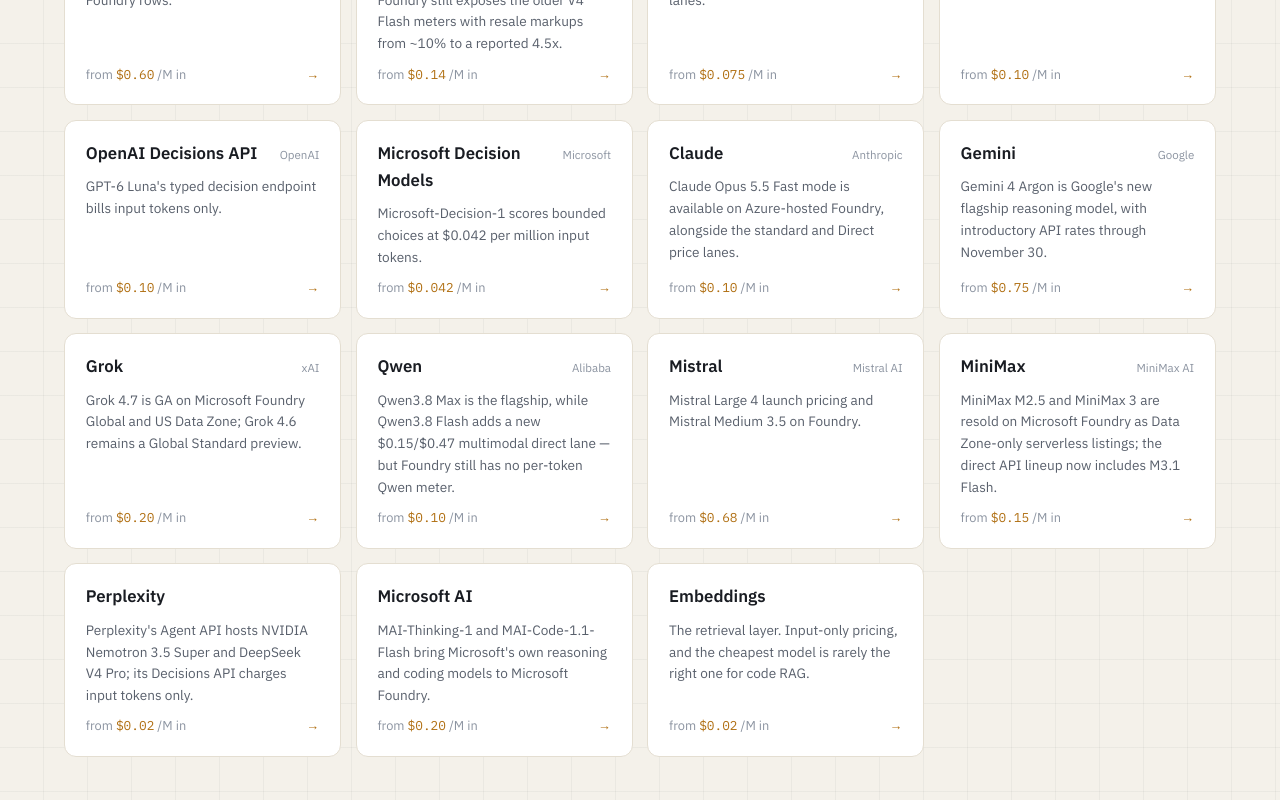
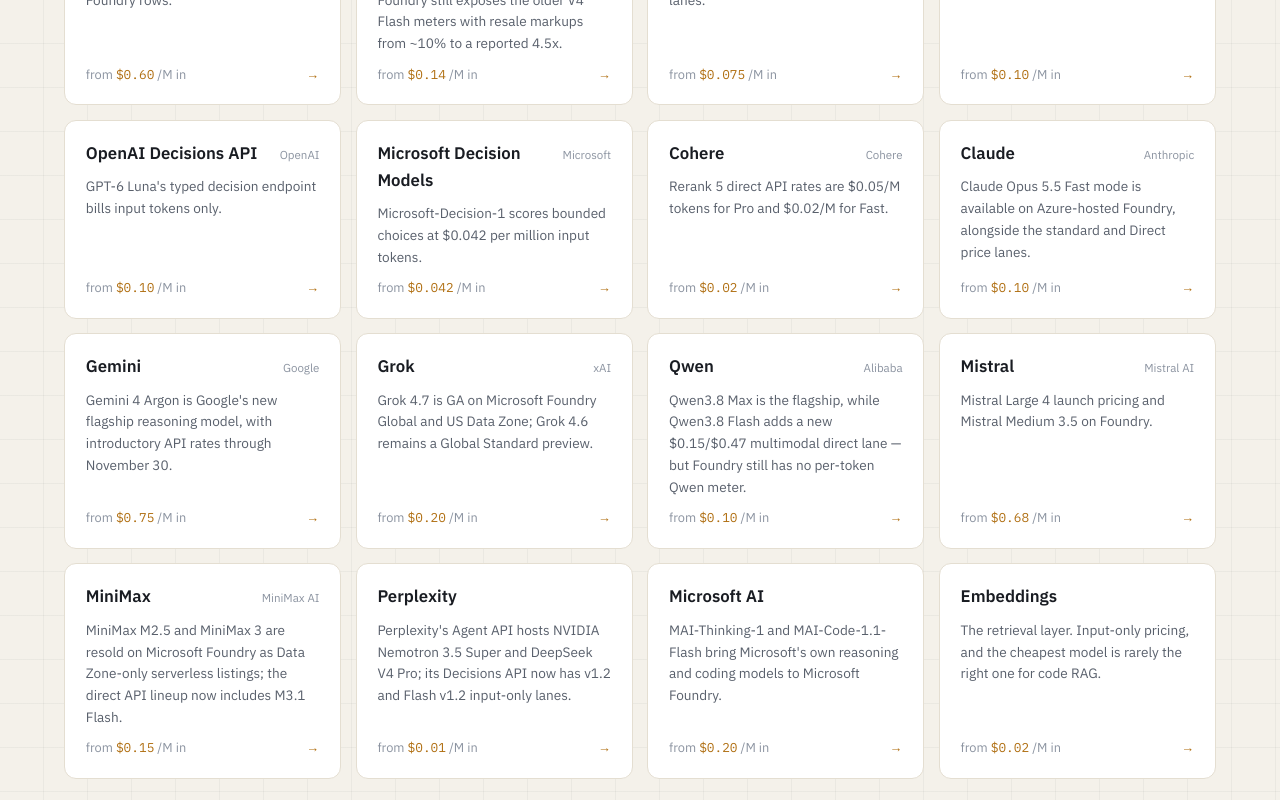
Before and after one commit to realgarit/llm-spend, a Next.js app: page / in a window 1280 px wide. Shown: the part 1100-1900 px from the top of the page. Built offline with nearby package versions, Linux system fonts and the light colour scheme.

Commit message:
Add Cohere and Perplexity decision lanes

```diff
--- /dev/null
+++ b/src/data/providers/cohere.ts
@@ -0,0 +1,44 @@
+import type { Provider } from "../types";
+
+export const cohere: Provider = {
+  slug: "cohere",
+  name: "Cohere",
+  org: "Cohere",
+  tagline: "Rerank 5 direct API rates are $0.05/M tokens for Pro and $0.02/M for Fast.",
+  intro: [
+    "Cohere released Rerank 5 Pro and Fast on October 21. Its current API pricing page lists $0.05 and $0.02 per 1M tokens, respectively; both models have a 32K context window.",
+    "These are input-only retrieval lanes, not generative chat models, so they stay out of generation comparisons. Cohere lists Rerank 5 as available in Microsoft Foundry, but Microsoft's current family pricing table and Azure Retail Prices feed expose only Rerank 4 search-unit rates. No Foundry Rerank 5 token rate is inferred.",
+  ],
+  entries: [
+    {
+      model: "Rerank 5 Pro",
+      host: "Cohere API",
+      tier: "Direct",
+      inputUsd: 0.05,
+      cachedUsd: null,
+      outputUsd: 0,
+      contextWindow: 32_768,
+      confidence: "official",
+      notes:
+        "Direct Rerank API rate; no separate cached-input or generated-output rate is published. Retrieval scoring only; excluded from generation comparisons. No Foundry token rate is listed.",
+      sourceNote:
+        "Cohere's Rerank 5 launch post, published 2026-10-21, and the live Advanced retrieval models tab of its API pricing page, captured 2026-10-22, publish $0.05 per 1M tokens for Pro. Cohere's model documentation gives a 32K context window. Cohere lists the model as available through Microsoft Foundry, but Microsoft's current Foundry family pricing table lists only Rerank v4 by 1K searches and the Azure Retail Prices query has only v4 search meters; no Foundry Rerank 5 token rate is inferred.",
+      effectiveDate: "2026-10-21",
+    },
+    {
+      model: "Rerank 5 Fast",
+      host: "Cohere API",
+      tier: "Direct",
+      inputUsd: 0.02,
+      cachedUsd: null,
+      outputUsd: 0,
+      contextWindow: 32_768,
+      confidence: "official",
+      notes:
+        "Direct Rerank API rate; no separate cached-input or generated-output rate is published. Retrieval scoring only; excluded from generation comparisons. No Foundry token rate is listed.",
+      sourceNote:
+        "Cohere's Rerank 5 launch post, published 2026-10-21, and the live Advanced retrieval models tab of its API pricing page, captured 2026-10-22, publish $0.02 per 1M tokens for Fast. The current pricing page says Fast has the same context window as Pro; Cohere's model documentation gives Pro a 32K context window. Cohere lists the model as available through Microsoft Foundry, but Microsoft's current Foundry family pricing table lists only Rerank v4 by 1K searches and the Azure Retail Prices query has only v4 search meters; no Foundry Rerank 5 token rate is inferred.",
+      effectiveDate: "2026-10-21",
+    },
+  ],
+};
--- a/src/data/providers/index.ts
+++ b/src/data/providers/index.ts
@@ -22,6 +22,7 @@
 import { openaiAzure } from "./openai-azure";
 import { openaiDecisions } from "./openai-decisions";
 import { microsoftDecisions } from "./microsoft-decisions";
+import { cohere } from "./cohere";
 import { claude } from "./claude";
 import { gemini } from "./gemini";
 import { xai } from "./xai";
@@ -39,6 +40,7 @@
   openaiAzure,
   openaiDecisions,
   microsoftDecisions,
+  cohere,
   claude,
   gemini,
   xai,
@@ -64,7 +66,8 @@
         p.slug !== "embeddings" &&
         p.slug !== "perplexity" &&
         p.slug !== "openai-decisions" &&
-        p.slug !== "microsoft-decisions",
+        p.slug !== "microsoft-decisions" &&
+        p.slug !== "cohere",
     )
     .flatMap((p) => p.entries.map((entry) => ({ provider: p, entry })));
 }
--- a/src/data/providers/perplexity.ts
+++ b/src/data/providers/perplexity.ts
@@ -3,10 +3,10 @@
 export const perplexity: Provider = {
   slug: "perplexity",
   name: "Perplexity",
-  tagline: "Perplexity's Agent API hosts NVIDIA Nemotron 3.5 Super and DeepSeek V4 Pro; its Decisions API charges input tokens only.",
+  tagline: "Perplexity's Agent API hosts NVIDIA Nemotron 3.5 Super and DeepSeek V4 Pro; its Decisions API now has v1.2 and Flash v1.2 input-only lanes.",
   intro: [
     "Perplexity's Agent API provides models from multiple developers through one API. Its published rates can differ from the model developer's own API prices. The NVIDIA Nemotron 3.5 Super route accepts text input and costs $0.20/$0.04/$0.50 per 1M input/cached-input/output tokens. Perplexity also publishes a single DeepSeek V4 Pro rate of $1.32/$0.044/$3.96 per 1M input/cached-input/output tokens, matching DeepSeek's direct peak rate.",
-    "Perplexity's separate Decisions API is designed for classification, routing, and rubric scoring. It returns typed answers with probabilities instead of generated text, so this lane is shown separately from generative workload comparisons. Its current model is `pplx-decider-v1.1-27b` at $0.02/M input; output is free, there is no per-request fee, and the older v1 model ID remains accepted at the current rate.",
+    "Perplexity's separate Decisions API is designed for classification, routing, and rubric scoring. It returns typed answers with probabilities instead of generated text, so these lanes are shown separately from generative workload comparisons. The current 27B model is `pplx-decider-v1.2` at $0.02/M input, and the new 4B Flash model is $0.01/M; output is free, with no per-request fee. The old v1.1 and v1 model IDs still select v1.2.",
   ],
   entries: [
     {
@@ -40,7 +40,7 @@
         "Perplexity's Agent API model list, captured 2026-10-16, includes `perplexity/nemotron-3.5-super-120b-a12b` under NVIDIA at $0.20/M input, $0.04/M cached input, and $0.50/M output, with a 1,048,576-token context and 131,072 max output. Perplexity identifies the route as text-input only and notes that Agent API rates can differ from model developers' list prices. NVIDIA announced Nemotron 3.5 Super VL on 2026-10-15 and lists Perplexity as an adoption partner. Perplexity's October changelog does not give an exact route rollout date; the stored 2026-10-16 effective date is the first verification date, not an asserted launch date. The Azure Retail Prices feed and Microsoft's current Fireworks model catalog have no Nemotron 3.5 Super VL pay-per-token lane.",
     },
     {
-      model: "pplx-decider-v1.1-27b",
+      model: "pplx-decider-v1.2",
       host: "Perplexity Decisions API",
       tier: "Direct",
       inputUsd: 0.02,
@@ -48,10 +48,24 @@
       outputUsd: 0,
       confidence: "official",
       notes:
-        "Current updated multimodal decision model for yes/no classification, multiple-choice selection, and rubric scoring. It returns probabilities instead of generated text; output tokens are free. The API also accepts the older v1 model ID at the current API rate.",
+        "Current 27B decision model for yes/no classification, multiple-choice selection, and rubric scoring. It accepts text and images, returns probabilities instead of generated text, and has free output with no per-request fee. Requests naming the older v1.1 or v1 IDs still select this model.",
       sourceNote:
-        "Perplexity's official API Platform Forum announcement on 2026-10-06 says pplx-decider-v1.1-27b is available at $0.02 per 1M input tokens, half the v1 rate. The official Decisions API guide, captured 2026-10-13, identifies v1.1 as the current model, confirms that v1 remains accepted, and lists the current API-wide $0.02/M input rate, free output, and no per-request fee. The Perplexity Hugging Face model card identifies v1.1 as an update to v1 on the same backbone and lists Apache 2.0. The Azure Retail Prices Foundry query for `pplx-decider` returns no rows, checked 2026-10-13, so this records the Direct API rate only.",
-      effectiveDate: "2026-10-06",
+        "Perplexity's official October 2026 API changelog and current Decisions API pricing page, captured 2026-10-22, identify `pplx-decider-v1.2` as the 27B model at $0.02 per 1M input tokens, with free output and no request fee. The changelog says v1.2 replaces v1.1; older v1.1 and v1 IDs still resolve to v1.2. Perplexity does not publish the exact rollout day, so 2026-10-22 is the first verification date, not an asserted launch date. The Azure Retail Prices Foundry query for `pplx-decider` returns no rows, checked 2026-10-22, so this remains a Direct API lane.",
+      effectiveDate: "2026-10-22",
+    },
+    {
+      model: "pplx-decider-flash-v1.2",
+      host: "Perplexity Decisions API",
+      tier: "Direct",
+      inputUsd: 0.01,
+      cachedUsd: null,
+      outputUsd: 0,
+      confidence: "official",
+      notes:
+        "New 4B Flash decision model for yes/no classification, multiple-choice selection, and rubric scoring. It accepts text and images, returns probabilities instead of generated text, and has free output with no per-request fee.",
+      sourceNote:
+        "Perplexity's official October 2026 API changelog and current Decisions API pricing page, captured 2026-10-22, list `pplx-decider-flash-v1.2` as a new 4B model at $0.01 per 1M input tokens, with free output and no request fee. Perplexity does not publish the exact rollout day, so 2026-10-22 is the first verification date, not an asserted launch date. The Azure Retail Prices Foundry query for `pplx-decider` returns no rows, checked 2026-10-22, so this remains a Direct API lane.",
+      effectiveDate: "2026-10-22",
     },
   ],
 };
--- a/src/data/source-links.ts
+++ b/src/data/source-links.ts
@@ -16,6 +16,7 @@
     label: "Microsoft Learn — Microsoft-Decision-1 in Foundry",
     href: "https://learn.microsoft.com/en-us/azure/foundry/foundry-models/how-to/use-foundry-models-microsoft-decision",
   },
+  cohere: { label: "Cohere API pricing", href: "https://cohere.com/pricing" },
   claude: { label: "Anthropic pricing", href: "https://platform.claude.com/docs/en/about-claude/pricing" },
   gemini: { label: "Gemini API pricing", href: "https://ai.google.dev/gemini-api/docs/pricing" },
   xai: { label: "xAI pricing", href: "https://docs.x.ai/developers/pricing" },
--- a/src/data/types.ts
+++ b/src/data/types.ts
@@ -15,6 +15,7 @@
   | "openai-azure"
   | "openai-decisions"
   | "microsoft-decisions"
+  | "cohere"
   | "claude"
   | "gemini"
   | "xai"
```
Also changed, not shown: src/data/changelog.ts (+48 -0 lines), 2 other files (tests, documents, lock files or other folders).
